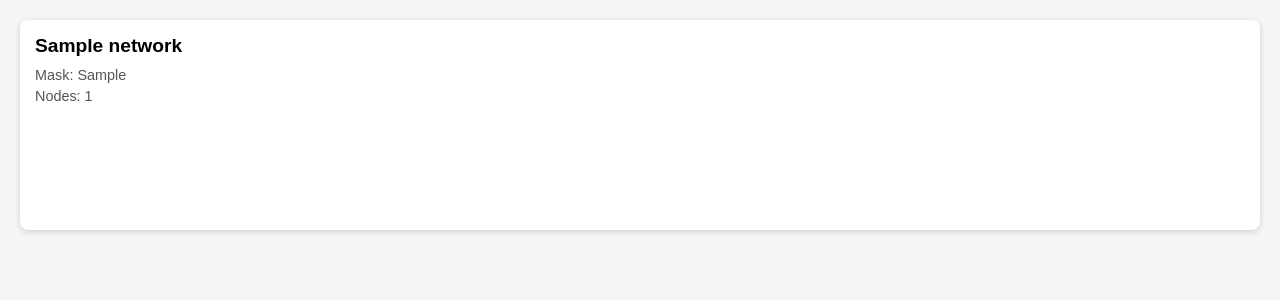
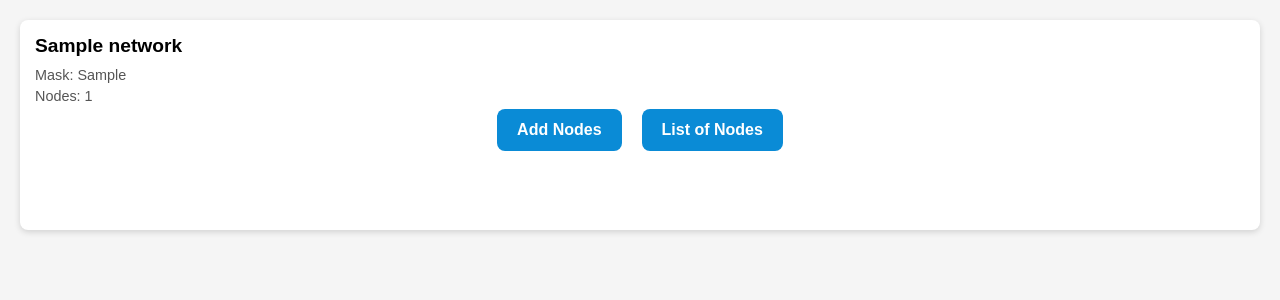
Before and after one commit to Atom-gnomov/Arp-APP, a Django app: page /project/1/networks/ in a window 1280 px wide. Shown: the part 140-440 px from the top of the page. Run offline with Django 5.2, Linux system fonts and the light colour scheme; tables that the repository leaves empty hold one stand-in row (values such as "Sample post").

Commit message:
added forms.py refactor network_list.html ready for adding ARP parser and Node adding

```diff
--- a/ArpAPP/MainApp/Templates/network_list.html
+++ b/ArpAPP/MainApp/Templates/network_list.html
@@ -4,6 +4,24 @@
     <meta charset="UTF-8">
     <title>Networks for {{ project.Name }}</title>
     <style>
+                .buttons {
+            display: flex;
+            justify-content: center;
+            gap: 20px;
+            margin-bottom: 20px;
+        }
+        .buttons a {
+            text-decoration: none;
+            padding: 12px 20px;
+            border-radius: 8px;
+            background-color: #0a8bd6;
+            color: white;
+            font-weight: 600;
+            transition: background 0.2s;
+        }
+        .buttons a:hover {
+            background-color: #076aa8;
+        }
         body { font-family: Arial, sans-serif; margin: 0; padding: 20px; background: #f5f5f5; }
         header { text-align: center; padding: 20px; background: #333; color: #fff; }
         .grid { display: grid; grid-template-columns: repeat(auto-fit, minmax(250px, 1fr)); gap: 20px; margin-top: 20px; }
@@ -28,6 +46,10 @@
                         <div class="title">{{ network.NetworkName|default:"Unnamed Network" }}</div>
                         <div class="meta">Mask: {{ network.NetworkMask|default:"N/A" }}</div>
                         <div class="meta">Nodes: {{ network.NumberOfNodes|default:"0" }}</div>
+                         <div class="buttons">
+                             <a href="">Add Nodes</a>
+                             <a href="">List of Nodes</a>
+                         </div>
                     </div>
                 </div>
             {% empty %}
```
Also changed, not shown: ArpAPP/MainApp/forms.py (added).
